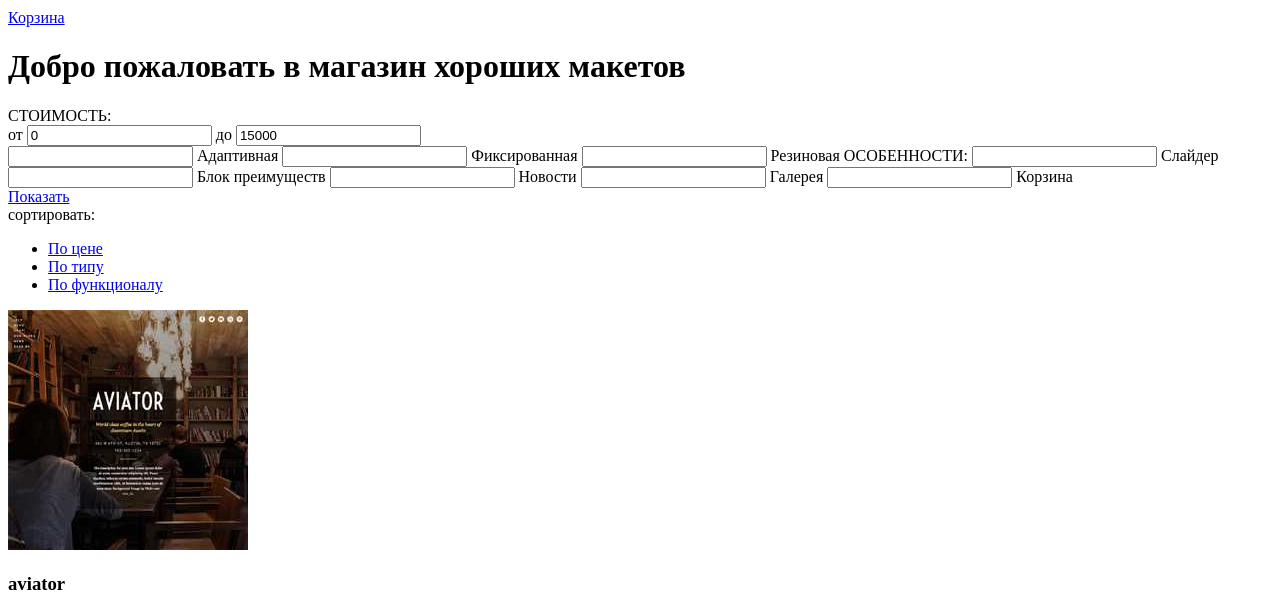
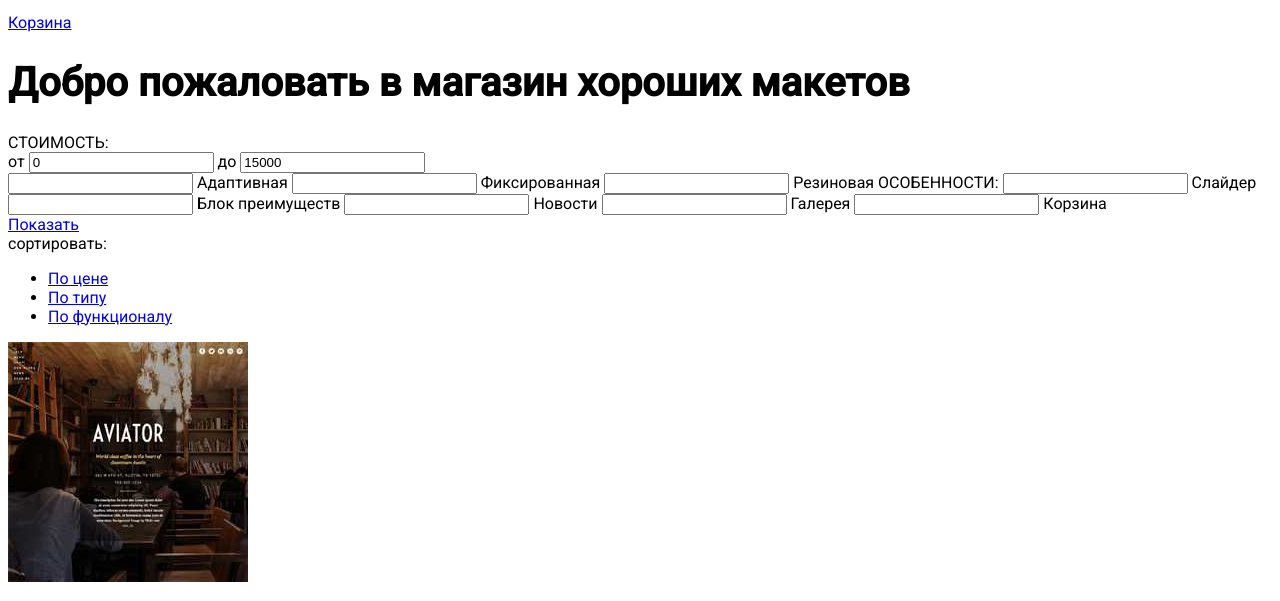
Before and after one commit to serguchok/172270-nerds, a plain HTML site: page inner.html in a window 1280 px wide. Shown: the part 163-764 px from the top of the page. Drawn offline with Linux system fonts and the light colour scheme.

```diff
--- a/css/style.css
+++ b/css/style.css
@@ -1,23 +1,14 @@
 body {
-font-family:
-font-weight:
-font-size:
-color:
-line-height:
+    font-family: "Roboto", "Arial", sans-serif;
+    font-weight: 16px;
+    font-size: color: 000;
+    line-height:
 }
 
 h1 {
-font-family:
-font-weight:
-font-size:
-color:
-line-height:
+    font-size: 40px;
 }
 
 h2 {
-font-family:
-font-weight:
-font-size:
-color:
-line-height:
+    font-size: 36px
 }
--- a/inner.html
+++ b/inner.html
@@ -4,8 +4,8 @@
 <head>
     <meta charset="utf-8">
     <title>HTML Academy: Нёрдс</title>
+    <link href='https://fonts.googleapis.com/css?family=Roboto:400,500&subset=latin,cyrillic' rel='stylesheet' type='text/css'>
     <link href="css/style.css" rel="stylesheet">
-    <link href='https://fonts.googleapis.com/css?family=Roboto:400,500&subset=latin,cyrillic' rel='stylesheet' type='text/css'>
 </head>
 
 <body>
```
